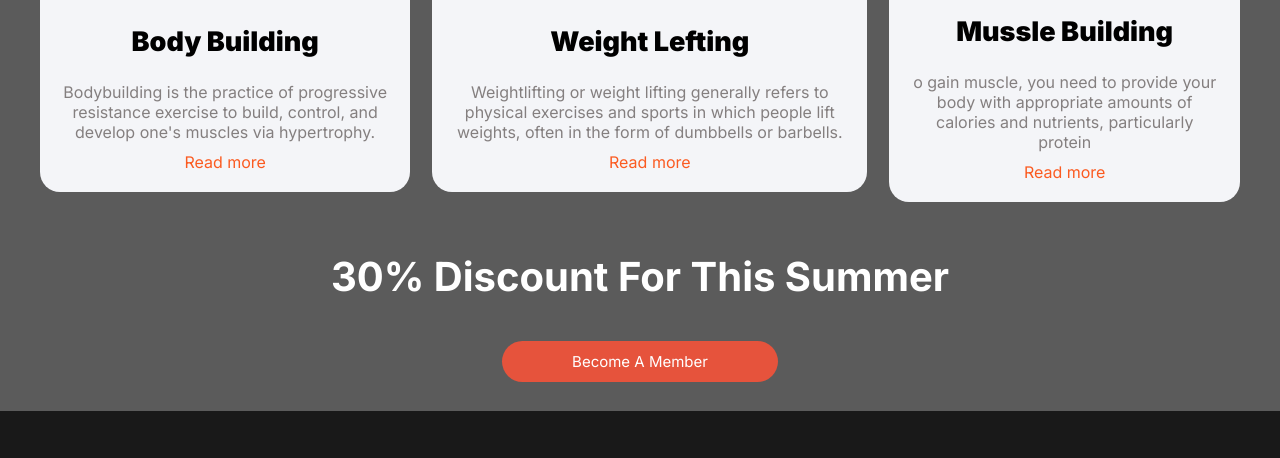
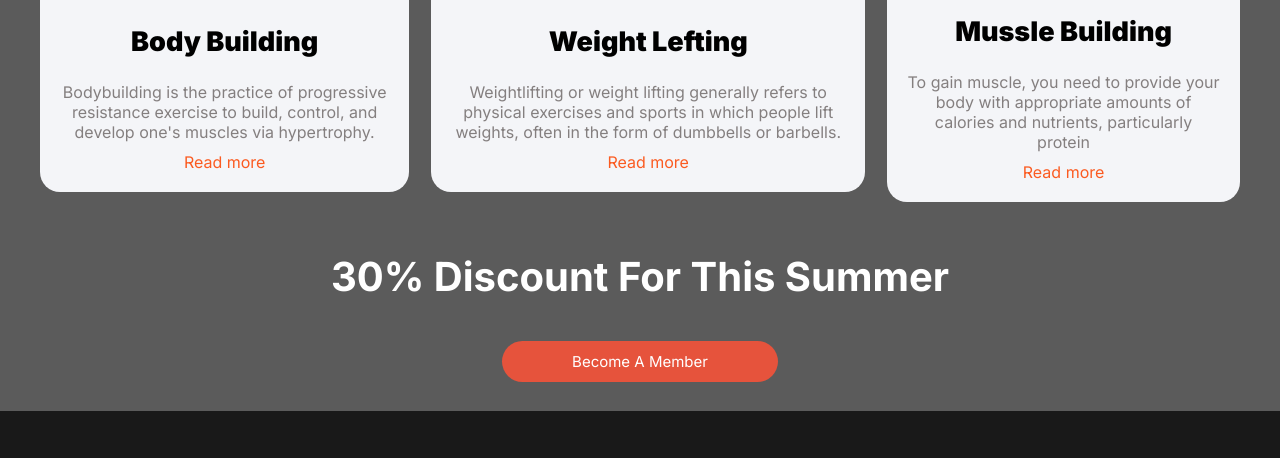
Before and after one commit to Md-iftikher/ffitness-webpage-design, a plain HTML site: page index.html in a window 1280 px wide. Shown: the part 3124-3582 px from the top of the page. Drawn offline with Linux system fonts and the light colour scheme; a web font is replaced by a local one.

Commit message:
edited some section

```diff
--- a/index.html
+++ b/index.html
@@ -223,7 +223,7 @@
                 <div class="discout-card">
                     <img src="./resources/images/arm.png" alt="">
                     <h2 class="discout-card-heading">Mussle Building</h2>
-                    <P class="discout-des">o gain muscle, you need to provide your body with appropriate amounts of calories and nutrients, particularly protein</P>
+                    <P class="discout-des">To gain muscle, you need to provide your body with appropriate amounts of calories and nutrients, particularly protein</P>
                     <a href="">Read more</a>
                 </div>
 
```
